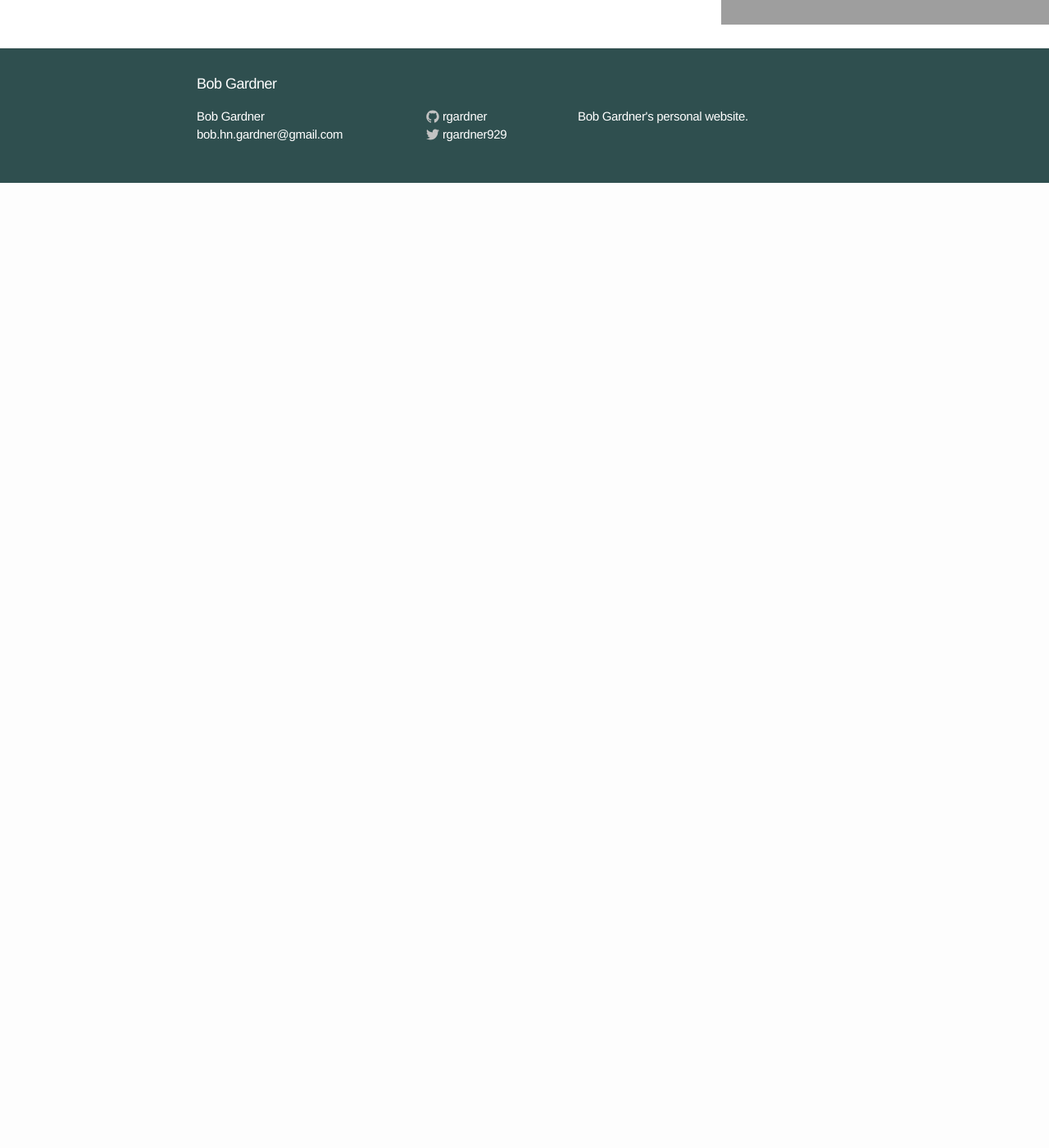
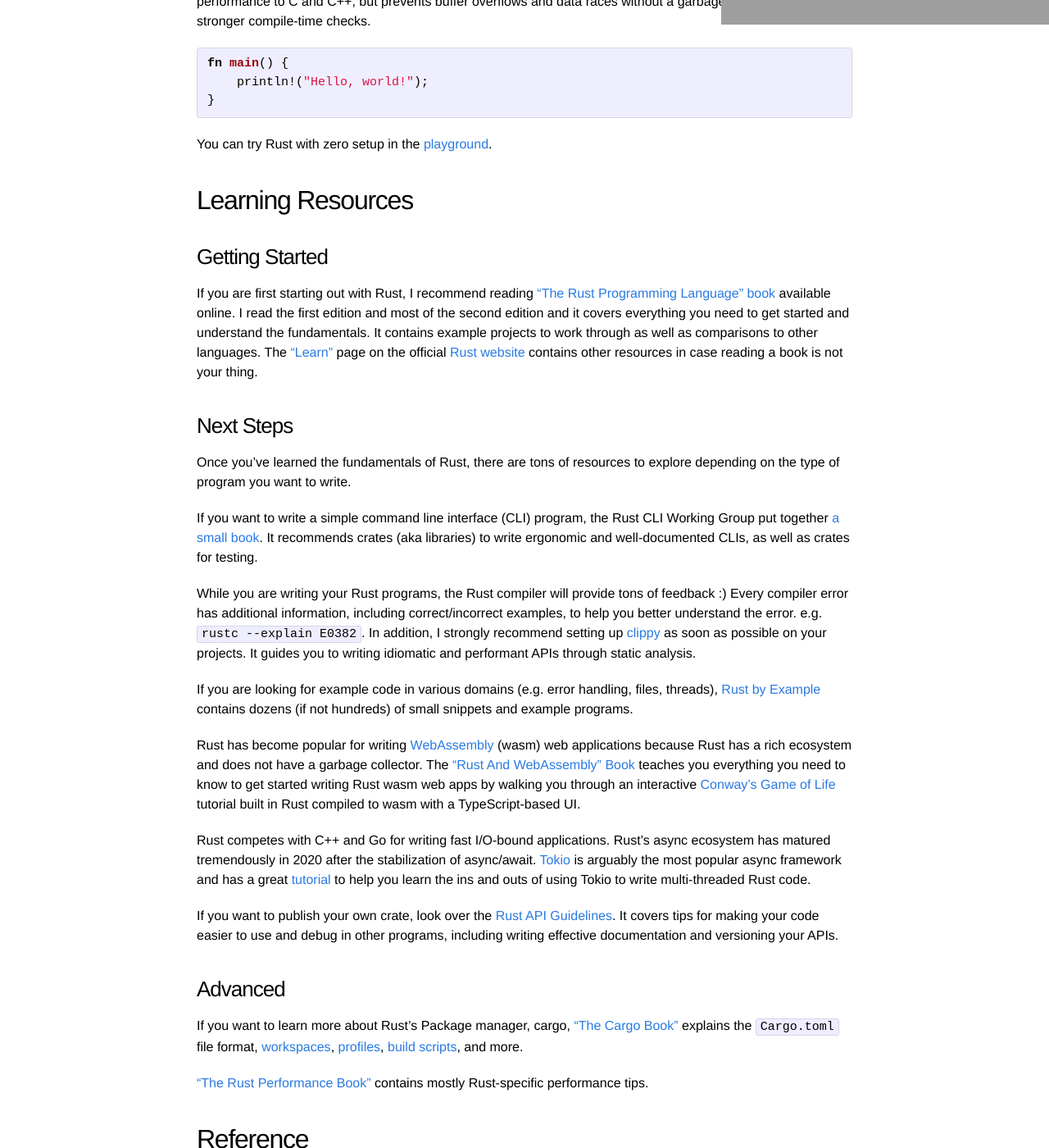
Before and after one commit to rgardner/rgardner.github.io, a Jekyll site: the page built from _resources/rust.md, in a window 1280 px wide and 1400 px high, scrolled down 270 px. Shown: the whole window at 82% size. Built offline with Jekyll 4.4.1, drawn with Linux system fonts in a browser that asks for light colours; before the commit the page ends 900 px from its top, so only the background shows below that; some of the changed text lies outside the part shown; grey boxes are pictures that could not be loaded.

Commit message:
Add Rust resources (#30)

````diff
--- a/_resources/rust.md
+++ b/_resources/rust.md
@@ -3,7 +3,119 @@
 title: Rust
 ---
 
-Here are some crates I use when developing Rust applications:
+## Introduction
 
-- [Cargo Edit](https://github.com/killercup/cargo-edit)
-  - fun fact, I wrote the initial implementation of `cargo rm`
+[Rust][rust] is a programming language focused on performance and memory
+safety. It offers similar runtime performance to C and C++, but prevents
+buffer overflows and data races without a garbage collector through stronger
+compile-time checks.
+
+```rust
+fn main() {
+    println!("Hello, world!");
+}
+```
+
+You can try Rust with zero setup in the [playground](https://play.rust-lang.org/).
+
+## Learning Resources
+
+### Getting Started
+
+If you are first starting out with Rust, I recommend reading
+["The Rust Programming Language" book][rust-book] available online. I read the
+first edition and most of the second edition and it covers everything you
+need to get started and understand the fundamentals. It contains example
+projects to work through as well as comparisons to other languages. The
+["Learn"][rust-learn] page on the official [Rust website][rust] contains
+other resources in case reading a book is not your thing.
+
+### Next Steps
+
+Once you've learned the fundamentals of Rust, there are tons of resources to
+explore depending on the type of program you want to write.
+
+If you want to write a simple command line interface (CLI) program, the Rust
+CLI Working Group put together [a small book][rust-cli]. It recommends crates
+(aka libraries) to write ergonomic and well-documented CLIs, as well as
+crates for testing.
+
+While you are writing your Rust programs, the Rust compiler will provide tons
+of feedback :) Every compiler error has additional information, including
+correct/incorrect examples, to help you better understand the error. e.g.
+`rustc --explain E0382`. In addition, I strongly recommend setting up
+[clippy][clippy] as soon as possible on your projects. It guides you to
+writing idiomatic and performant APIs through static analysis.
+
+If you are looking for example code in various domains (e.g. error handling,
+files, threads), [Rust by Example][rust-by-example] contains dozens (if not
+hundreds) of small snippets and example programs.
+
+Rust has become popular for writing [WebAssembly][wasm] (wasm) web applications
+because Rust has a rich ecosystem and does not have a garbage collector. The
+["Rust And WebAssembly" Book][rust-wasm] teaches you everything you need to
+know to get started writing Rust wasm web apps by walking you through an
+interactive [Conway's Game of Life][conway] tutorial built in Rust compiled
+to wasm with a TypeScript-based UI.
+
+Rust competes with C++ and Go for writing fast I/O-bound applications. Rust's
+async ecosystem has matured tremendously in 2020 after the stabilization of
+async/await. [Tokio][tokio] is arguably the most popular async framework and
+has a great [tutorial][tokio-tutorial] to help you learn the ins and outs of
+using Tokio to write multi-threaded Rust code.
+
+If you want to publish your own crate, look over the [Rust API
+Guidelines][rust-api]. It covers tips for making your code easier to use and
+debug in other programs, including writing effective documentation and
+versioning your APIs.
+
+### Advanced
+
+If you want to learn more about Rust's Package manager, cargo,
+["The Cargo Book"][cargo-book] explains the `Cargo.toml` file format,
+[workspaces][cargo-workspaces], [profiles][cargo-profiles],
+[build scripts][cargo-build-scripts], and more.
+
+["The Rust Performance Book"][rust-perf] contains mostly Rust-specific
+performance tips.
+
+## Reference
+
+### Tooling
+
+To quickly add, remove, and upgrade dependencies, I use [Cargo Edit][cargo-edit].
+Fun fact, I wrote the original implementation of `cargo rm`.
+
+I use [Visual Studio Code][vscode] as my preferred editor for writing Rust
+applications. The [Rust Analyzer][rust-analyzer] extension is a must and provides
+fantastic intellisense, editor hints for running individual tests, auto imports,
+parameter hints, and more. Seriously, VS Code + Rust Analyzer is an amazing
+combination. I also use the [crates][vscode-crates] extension to show me
+outdated dependencies when viewing `Cargo.toml` files in VS Code.
+
+### Crates
+
+* [StructOpt](https://github.com/TeXitoi/structopt)
+  * "parse command line arguments by defining a struct"
+
+[cargo-book]: https://doc.rust-lang.org/cargo/index.html
+[cargo-build-scripts]: https://doc.rust-lang.org/cargo/reference/build-scripts.html
+[cargo-edit]: https://github.com/killercup/cargo-edit
+[cargo-profiles]: https://doc.rust-lang.org/cargo/reference/profiles.html
+[cargo-workspaces]: https://doc.rust-lang.org/cargo/reference/workspaces.html
+[clippy]: https://github.com/rust-lang/rust-clippy
+[conway]: https://en.wikipedia.org/wiki/Conway%27s_Game_of_Life
+[rust]: https://www.rust-lang.org/
+[rust-analyzer]: https://marketplace.visualstudio.com/items?itemName=matklad.rust-analyzer
+[rust-api]: https://rust-lang.github.io/api-guidelines/
+[rust-book]: https://doc.rust-lang.org/book/
+[rust-by-example]: https://doc.rust-lang.org/rust-by-example/index.html
+[rust-cli]: https://rust-cli.github.io/book/index.html
+[rust-learn]: https://www.rust-lang.org/learn
+[rust-perf]: https://nnethercote.github.io/perf-book/title-page.html
+[rust-wasm]: https://rustwasm.github.io/docs/book/
+[tokio-tutorial]: https://tokio.rs/tokio/tutorial
+[tokio]: https://tokio.rs/
+[vscode-crates]: https://marketplace.visualstudio.com/items?itemName=serayuzgur.crates
+[vscode]: https://code.visualstudio.com/
+[wasm]: https://webassembly.org/
````
Also changed, not shown: _posts/2020-07-12-announcing-memory-jogger.md (+1 -1 lines), _projects/dancing-together.md (+1 -1 lines), news.md (+1 -1 lines), README.md.
